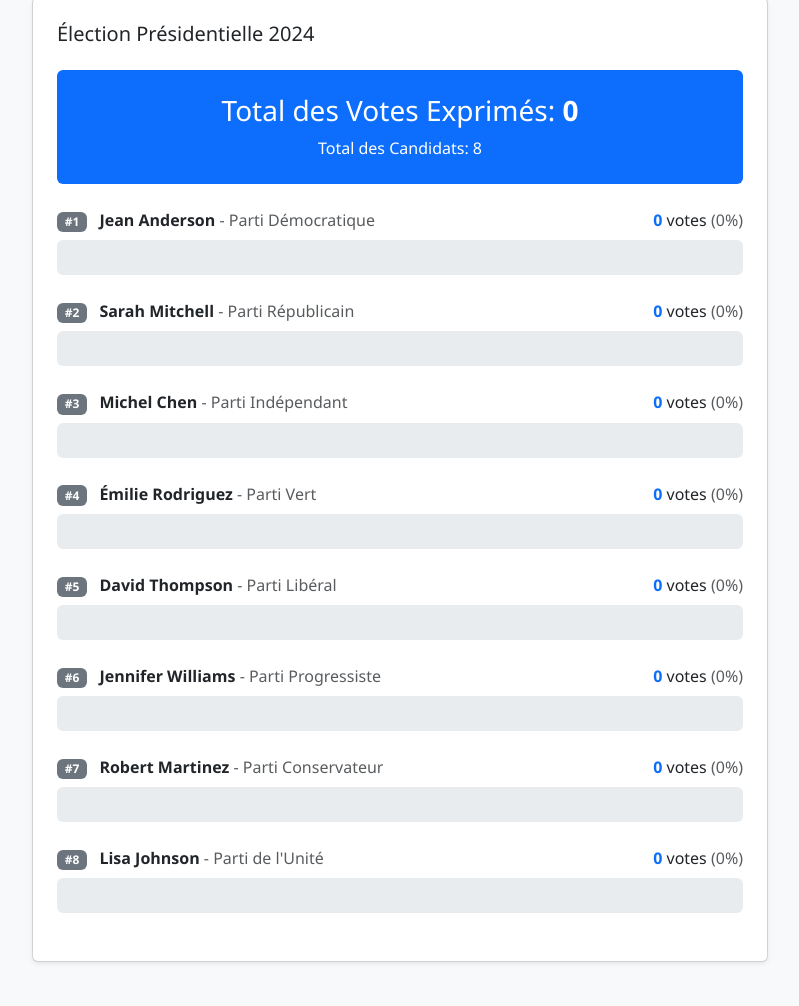
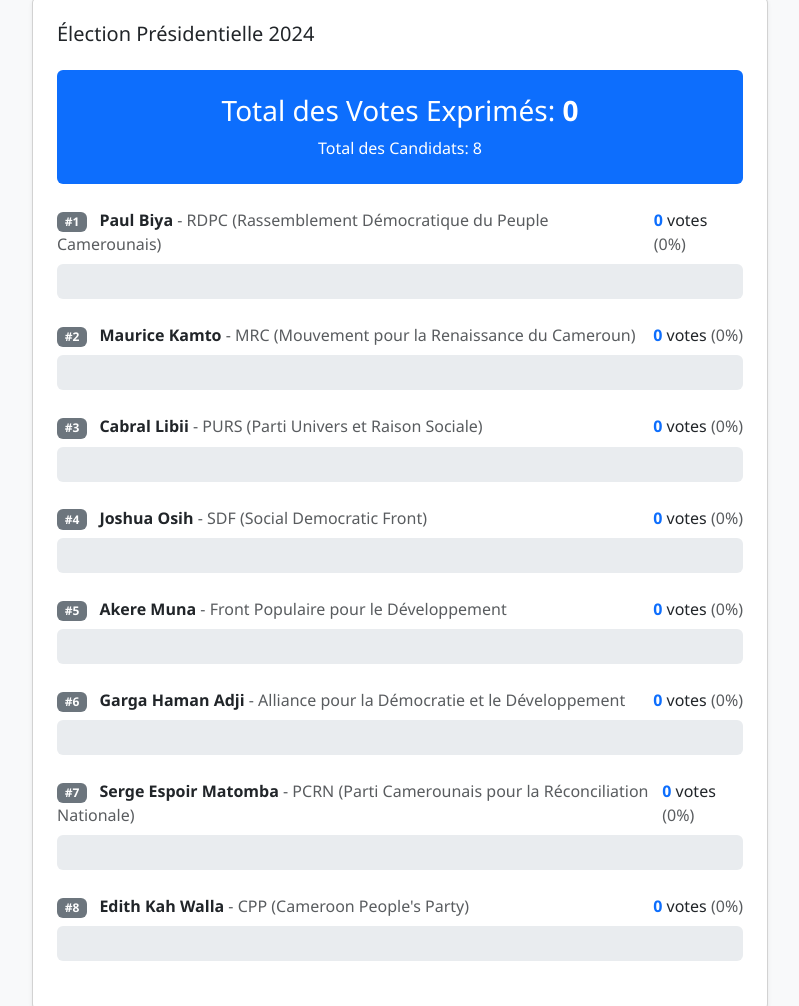
Before and after one commit to Fonate-Michael/Elections-Campus, a plain HTML site: page results.html in a window 1280 px wide. Shown: the part 226-1232 px from the top of the page, without its empty margins (240-1039 px from the left). Drawn offline with nearby package versions, Linux system fonts and the light colour scheme.

Commit message:
finish hehehe

```diff
--- a/results.js
+++ b/results.js
@@ -2,58 +2,50 @@ function initializeCandidates() {
     const defaultCandidates = [
         {
             id: 1,
-            name: "Jean Anderson",
-            party: "Parti Démocratique",
-            image: "https://i.pravatar.cc/150?img=12",
+            name: "Paul Biya",
+            party: "RDPC (Rassemblement Démocratique du Peuple Camerounais)",
             votes: 0
         },
         {
             id: 2,
-            name: "Sarah Mitchell",
-            party: "Parti Républicain",
-            image: "https://i.pravatar.cc/150?img=45",
+            name: "Maurice Kamto",
+            party: "MRC (Mouvement pour la Renaissance du Cameroun)",
             votes: 0
         },
         {
             id: 3,
-            name: "Michel Chen",
-            party: "Parti Indépendant",
-            image: "https://i.pravatar.cc/150?img=33",
+            name: "Cabral Libii",
+            party: "PURS (Parti Univers et Raison Sociale)",
             votes: 0
         },
         {
             id: 4,
-            name: "Émilie Rodriguez",
-            party: "Parti Vert",
-            image: "https://i.pravatar.cc/150?img=47",
+            name: "Joshua Osih",
+            party: "SDF (Social Democratic Front)",
             votes: 0
         },
         {
             id: 5,
-            name: "David Thompson",
-            party: "Parti Libéral",
-            image: "https://i.pravatar.cc/150?img=15",
+            name: "Akere Muna",
+            party: "Front Populaire pour le Développement",
             votes: 0
         },
         {
             id: 6,
-            name: "Jennifer Williams",
-            party: "Parti Progressiste",
-            image: "https://i.pravatar.cc/150?img=20",
+            name: "Garga Haman Adji",
+            party: "Alliance pour la Démocratie et le Développement",
             votes: 0
         },
         {
             id: 7,
-            name: "Robert Martinez",
-            party: "Parti Conservateur",
-            image: "https://i.pravatar.cc/150?img=8",
+            name: "Serge Espoir Matomba",
+            party: "PCRN (Parti Camerounais pour la Réconciliation Nationale)",
             votes: 0
         },
         {
             id: 8,
-            name: "Lisa Johnson",
-            party: "Parti de l'Unité",
-            image: "https://i.pravatar.cc/150?img=9",
+            name: "Edith Kah Walla",
+            party: "CPP (Cameroon People's Party)",
             votes: 0
         }
     ];
--- a/styles.css
+++ b/styles.css
@@ -102,12 +102,19 @@ body {
     box-shadow: 0 10px 20px rgba(0,0,0,0.1);
 }
 
-.candidate-img {
-    width: 120px;
-    height: 120px;
-    object-fit: cover;
-    border-radius: 50%;
-    border: 4px solid #0d6efd;
+.candidate-number {
+    flex-shrink: 0;
+}
+
+.candidate-card {
+    transition: all 0.3s;
+    border-left: 4px solid #0d6efd;
+}
+
+.candidate-card:hover {
+    transform: translateY(-5px);
+    box-shadow: 0 10px 25px rgba(0,0,0,0.15);
+    border-left-color: #0a58ca;
 }
 
 /* Results Progress Bars */
```
Also changed, not shown: voting.js (+28 -32 lines).
